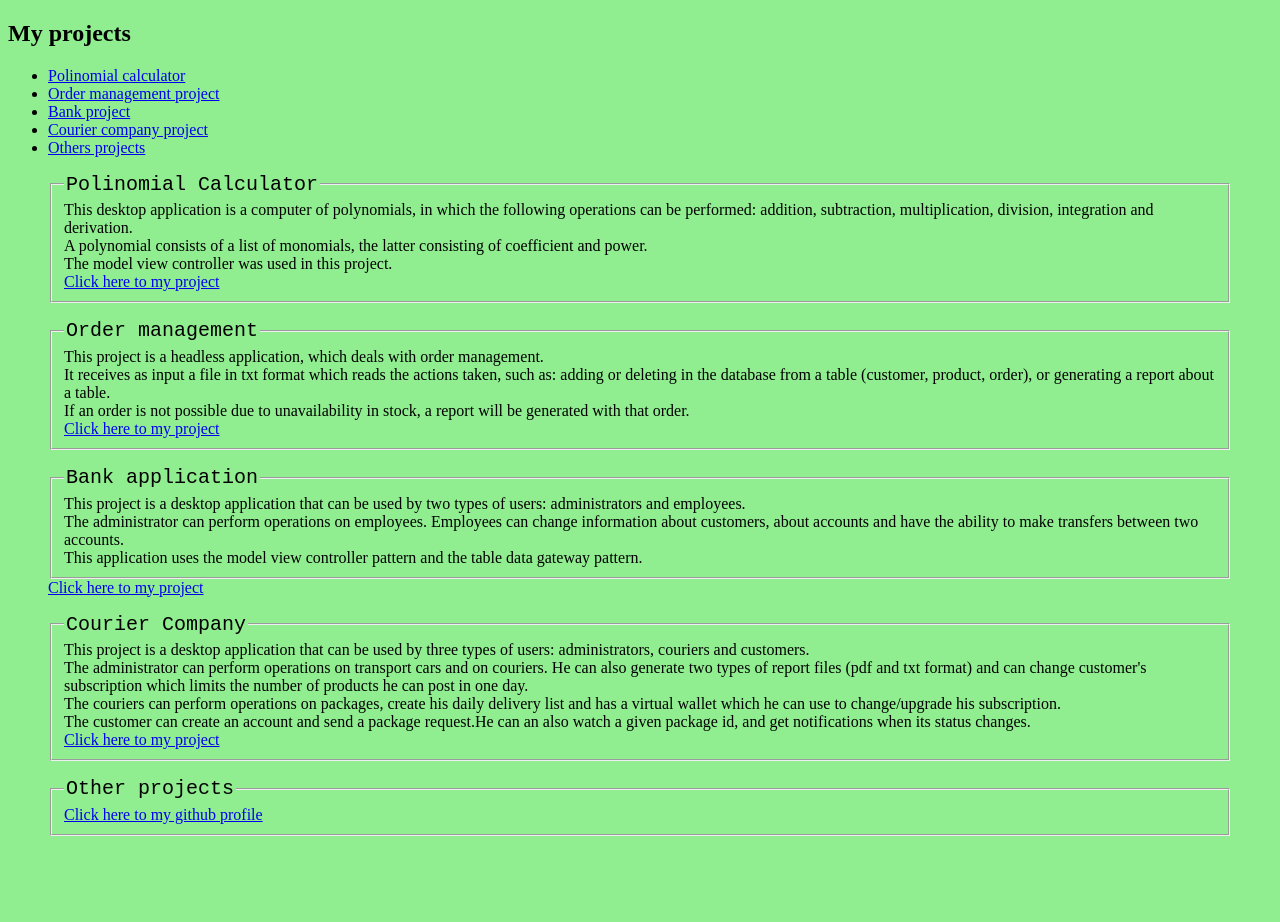
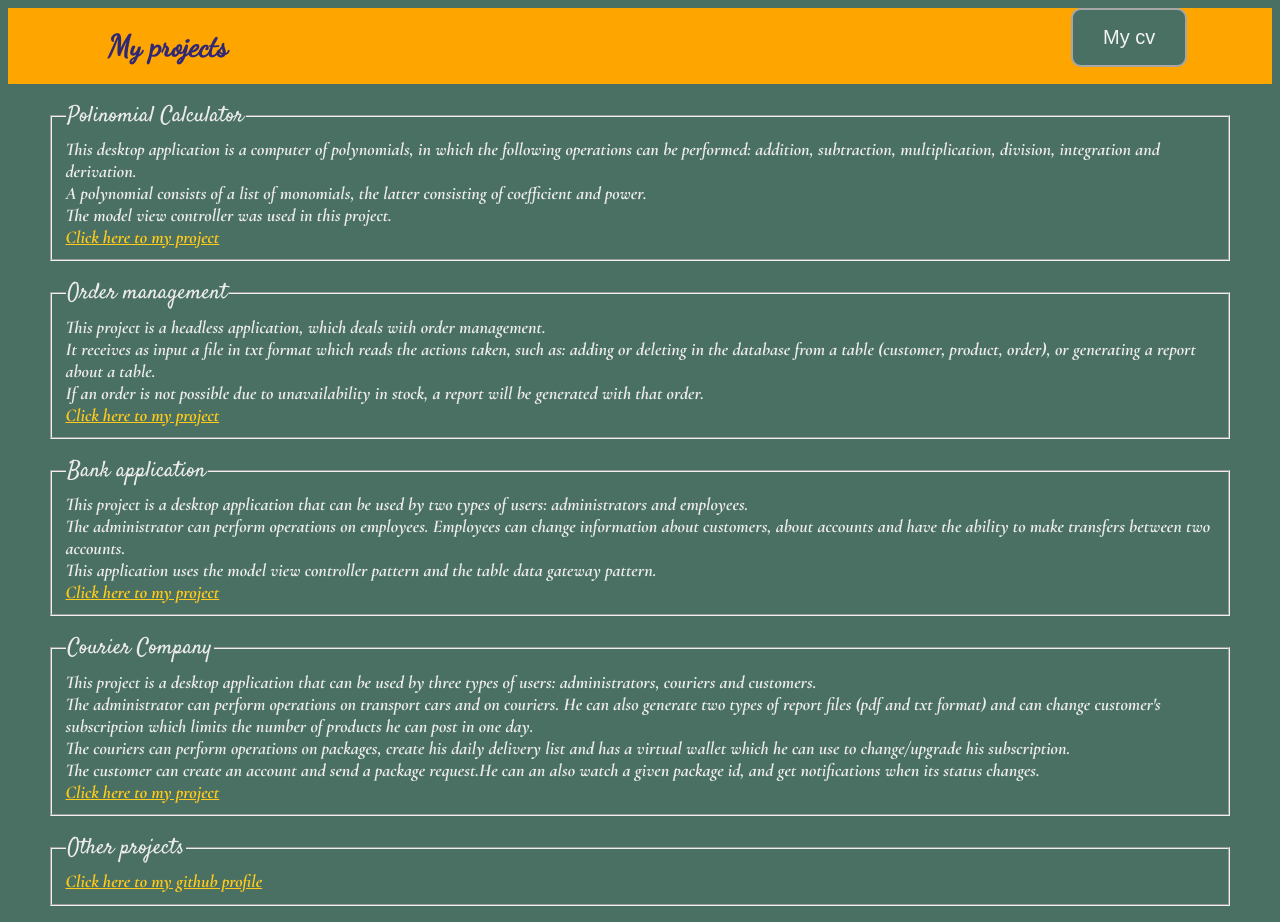
Before and after one commit to HoriaBalc/portofoliu, a plain HTML site: page index.html in a window 1280 px wide. Before the commit the page ends 852 px from the top, so only its background shows below. Drawn offline with nearby package versions, Linux system fonts and the light colour scheme.

Commit message:
portofolio update

```diff
--- a/index.html
+++ b/index.html
@@ -8,37 +8,79 @@
         font-family:monospace;
     }
 
-    @media screen and (min-width: 480px) {
-     body {
-        background-color: lightgreen;
+    .container-nav{
+      display:flex;
+      align-items: left;
+      justify-content: left;
     }
+
+    .title-nav{
+      flex-basis: 75%;
+      padding-left: 100px;
 }
+
+  .form-nav{
+    padding-left: 15px;
+    text-align: center;
+    align-items: center;
+  }
+
+  .top-button{
+    background-color: rgb(73, 112, 99);
+    color: rgb(243, 243, 243);
+    padding: 16px 30px;
+    text-align: center;
+    font-size: 16px;
+    border: solid 2px rgb(167, 166, 166);
+    cursor: pointer;
+    border-radius: 10px;
+    font-size: 20px;
+    font-family: 'Secular One', sans-serif;
+  }
+
+  a{
+    color: rgb(255, 202, 28);
+  }
+
+
+
+
   </style>
-  <body>
-    <section id="welcome-section">
-      <h1>
-        My projects
+
+<head>
+<title>Portofolio</title>
+<link href="https://fonts.googleapis.com/css2?family=Dancing+Script&display=swap" rel="stylesheet">
+<link href="https://fonts.googleapis.com/css2?family=Indie+Flower&display=swap" rel="stylesheet">
+<link href="https://fonts.googleapis.com/css2?family=Shadows+Into+Light&display=swap" rel="stylesheet">
+<link href="https://fonts.googleapis.com/css2?family=Cormorant+Garamond:ital,wght@1,700&display=swap" rel="stylesheet">
+<link href="https://fonts.googleapis.com/css2?family=Alfa+Slab+One&family=Satisfy&display=swap" rel="stylesheet">
+
+<link rel="stylesheet" href="style.css">
+
+</head>
+
+
+  <body style="background-color: rgb(73, 112, 99);">
+    <header id="welcome-section" >
+     <nav id="navbar" class="container-nav" style="background-color: orange;">
+        <h1 class="title-nav" style="color: rgb(48, 40, 117);">
+          <strong style="font-family: 'Dancing Script', cursive; font-size: 30px;">My projects</strong>
         </h1>
 
-    </section>
+      <form action="https://horiabalc.github.io/cv/" method="GET" enctype="multipart/form-data" class="form-nav" >
+        <button type="submit" class="top-button"> My cv </button>
+      </form>
+    </nav>
+    </header>
 
-    <nav id="navbar">
-      <ul>
-        <li><a href="#polinomial-calculator-project">Polinomial calculator</a></li>
-        <li><a href="#order-management-project">Order management project</a></li>
-        <li><a href="#bank-project">Bank project</a></li>
-        <li><a href="#courier-company-project">Courier company project</a></li>
-        <li><a href="#profile-link">Others projects</a></li>
-
-      </ul>
-    </nav>
+    <main style="background-color: rgb(73, 112, 99); color: rgb(236, 234, 234);" >
       <section id="projects">
         <figure id="polinomial-calculator-project" class="project-tile">
-        <fieldset>
-            <legend>
+          <fieldset style="font-family: 'Cormorant Garamond', serif; font-size: 18px;">
+              <legend style="font-family: 'Satisfy', cursive; font-size: 22px;">
                   Polinomial Calculator
               </legend>
-            <figcaption>
+              <figcaption >
                    This desktop application is a computer of polynomials, in which the following operations can be performed: addition, subtraction, multiplication, division, integration and derivation.
               </figcaption>
               <figcaption>
@@ -53,11 +95,10 @@
           </fieldset>
 
         </figure>
+        <figure id="order-management-project" class="project-tile">
+          <fieldset style="font-family: 'Cormorant Garamond', serif; font-size: 18px;">
 
-      <figure id="order-management-project" class="project-tile">
-        <fieldset>
-
-            <legend>
+              <legend style="font-family: 'Satisfy', cursive; font-size: 22px;">
                   Order management
               </legend>
               <figcaption>
@@ -78,9 +119,9 @@
 
         <figure id="bank-project" class="project-tile">
 
-        <fieldset>
+          <fieldset style="font-family: 'Cormorant Garamond', serif; font-size: 18px;">
 
-            <legend>
+              <legend style="font-family: 'Satisfy', cursive; font-size: 22px;">
                   Bank application
               </legend>
               <figcaption>
@@ -92,16 +133,15 @@
               <figcaption>
                    This application uses the model view controller pattern and the table data gateway pattern.
               </figcaption>
-
+              <a href="https://github.com/HoriaBalc/Bank-application">Click here to my project</a>
 
           </fieldset>
-        <a href="https://github.com/HoriaBalc/Bank-application">Click here to my project</a>
         </figure>
 
         <figure id="courier-company-project" class="project-tile">
 
-        <fieldset>
-            <legend>
+          <fieldset style="font-family: 'Cormorant Garamond', serif; font-size: 18px;">
+              <legend style="font-family: 'Satisfy', cursive; font-size: 22px;">
                   Courier Company
               </legend>
               <figcaption>
@@ -128,14 +168,17 @@
 
 
         <figure id="profile-link">
-        <fieldset>
-            <legend>
+          <fieldset style="font-family: 'Cormorant Garamond', serif; font-size: 18px;">
+              <legend style="font-family: 'Satisfy', cursive; font-size: 22px;">
                   Other projects
               </legend>
               <a href="https://github.com/HoriaBalc?tab=repositories">Click here to my github profile</a>
           </fieldset>
         </figure>
       </section>
+    </main>
+
+
   </body>
 
 
```
Lines whose indentation alone changed are shown as unchanged.
